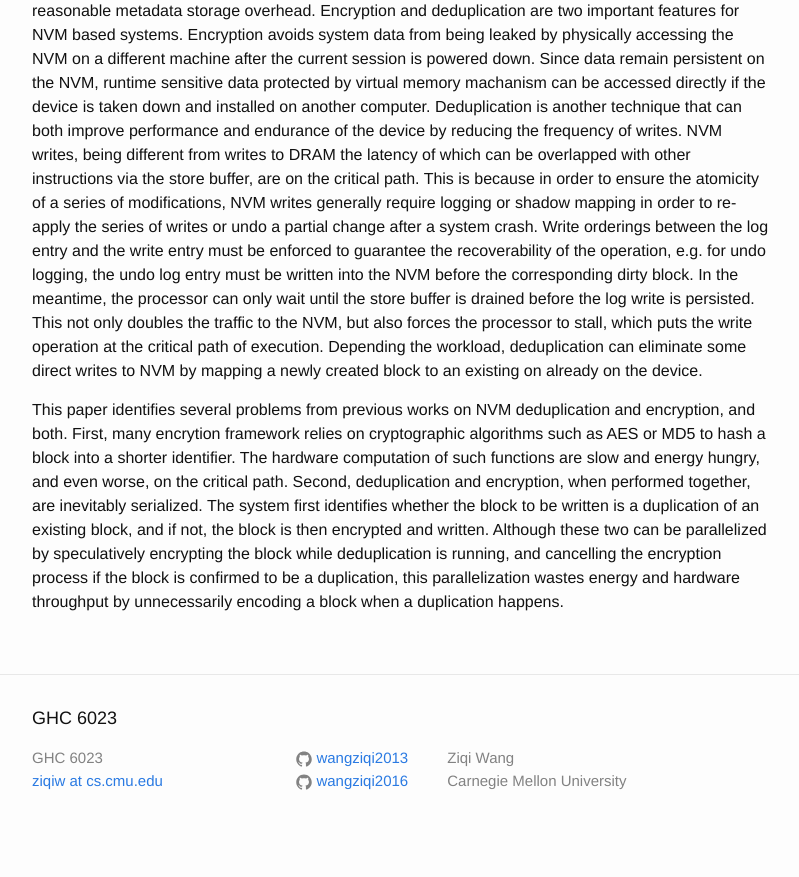
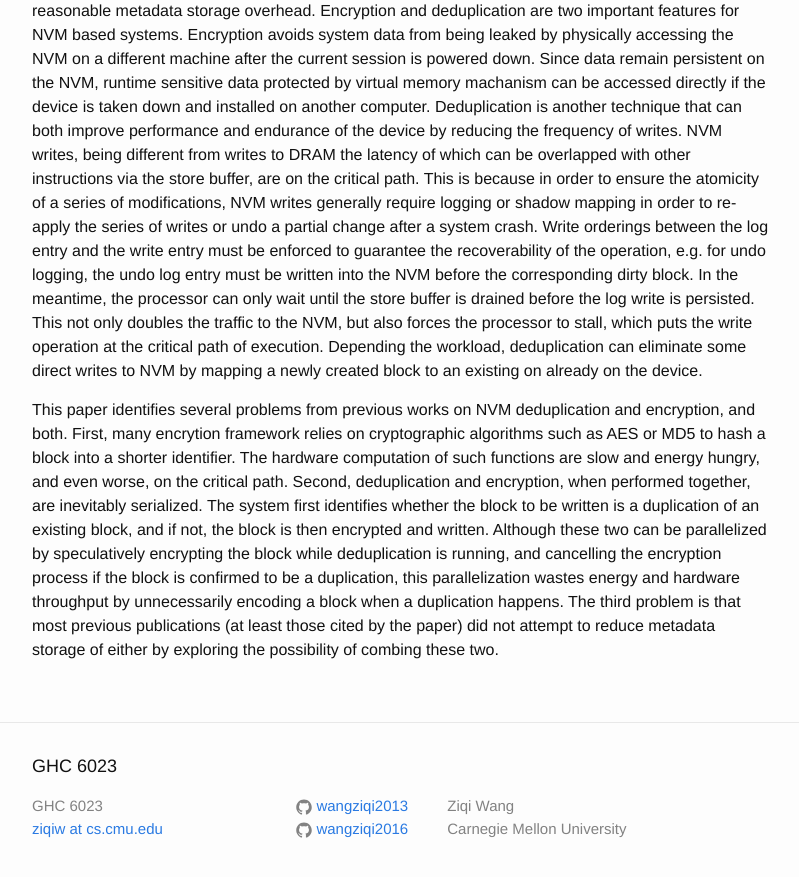
Before and after one commit to wangziqi2013/wangziqi2013.github.io, a Jekyll site: the page built from _posts/2019-08-16-improving-the-performance-and-endurance-of-encrypted.markdown, in a window 1280 px wide and 900 px high, scrolled down 1027 px. Shown: the top 877 px of the window, without its empty margins (238-1037 px from the left). Built offline with Jekyll 4.4.1, drawn with Linux system fonts in a browser that asks for light colours; before the commit the page ends 1879 px from its top, so only the background shows below that.

Commit message:
Adding third problem

```diff
--- a/_posts/2019-08-16-improving-the-performance-and-endurance-of-encrypted.markdown
+++ b/_posts/2019-08-16-improving-the-performance-and-endurance-of-encrypted.markdown
@@ -53,4 +53,5 @@ and encryption, when performed together, are inevitably serialized. The system f
 is a duplication of an existing block, and if not, the block is then encrypted and written. Although these two can be parallelized
 by speculatively encrypting the block while deduplication is running, and cancelling the encryption process if the block
 is confirmed to be a duplication, this parallelization wastes energy and hardware throughput by unnecessarily encoding
-a block when a duplication happens.
+a block when a duplication happens. The third problem is that most previous publications (at least those cited by the paper)
+did not attempt to reduce metadata storage of either by exploring the possibility of combing these two.
```
